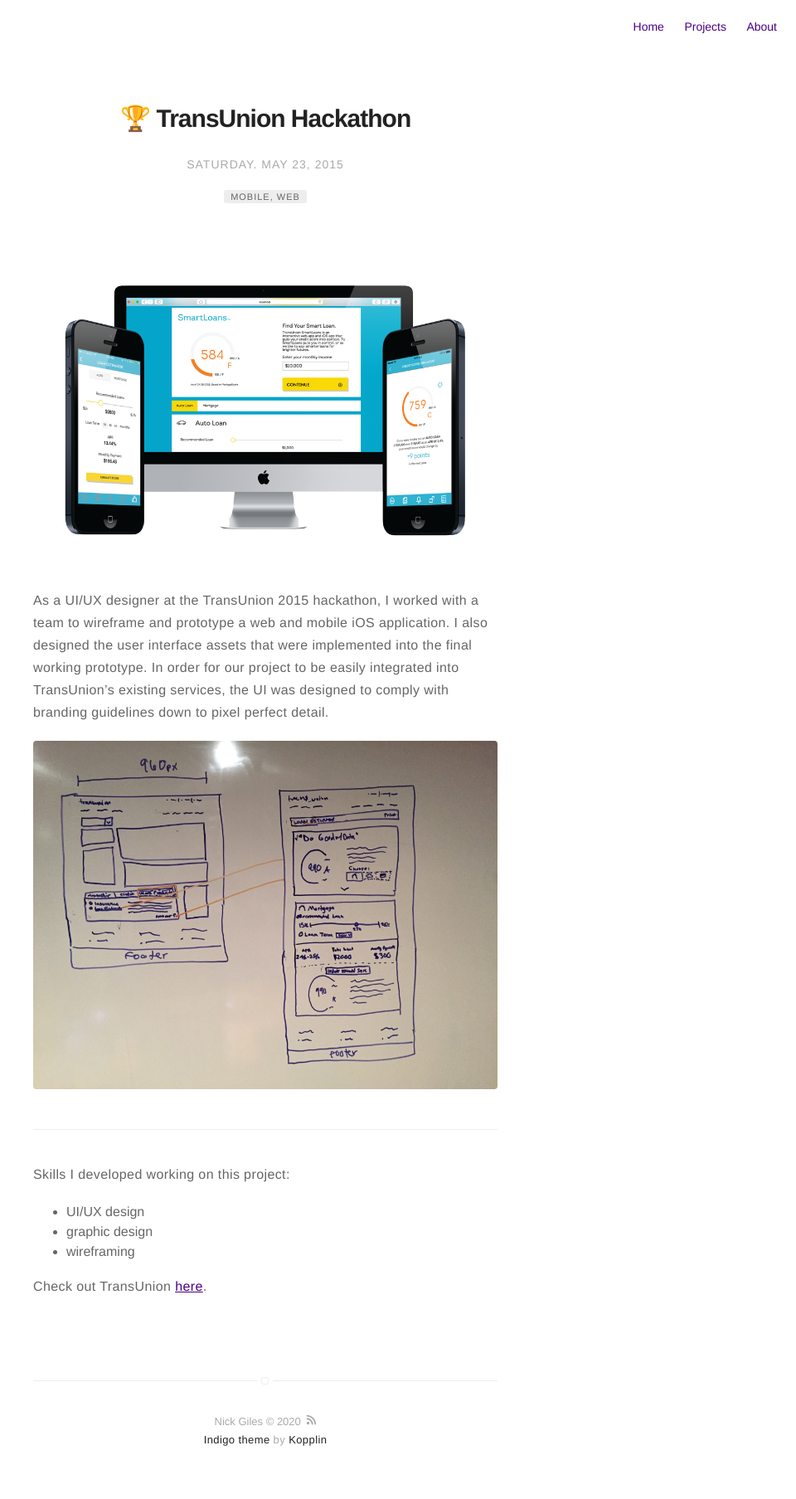
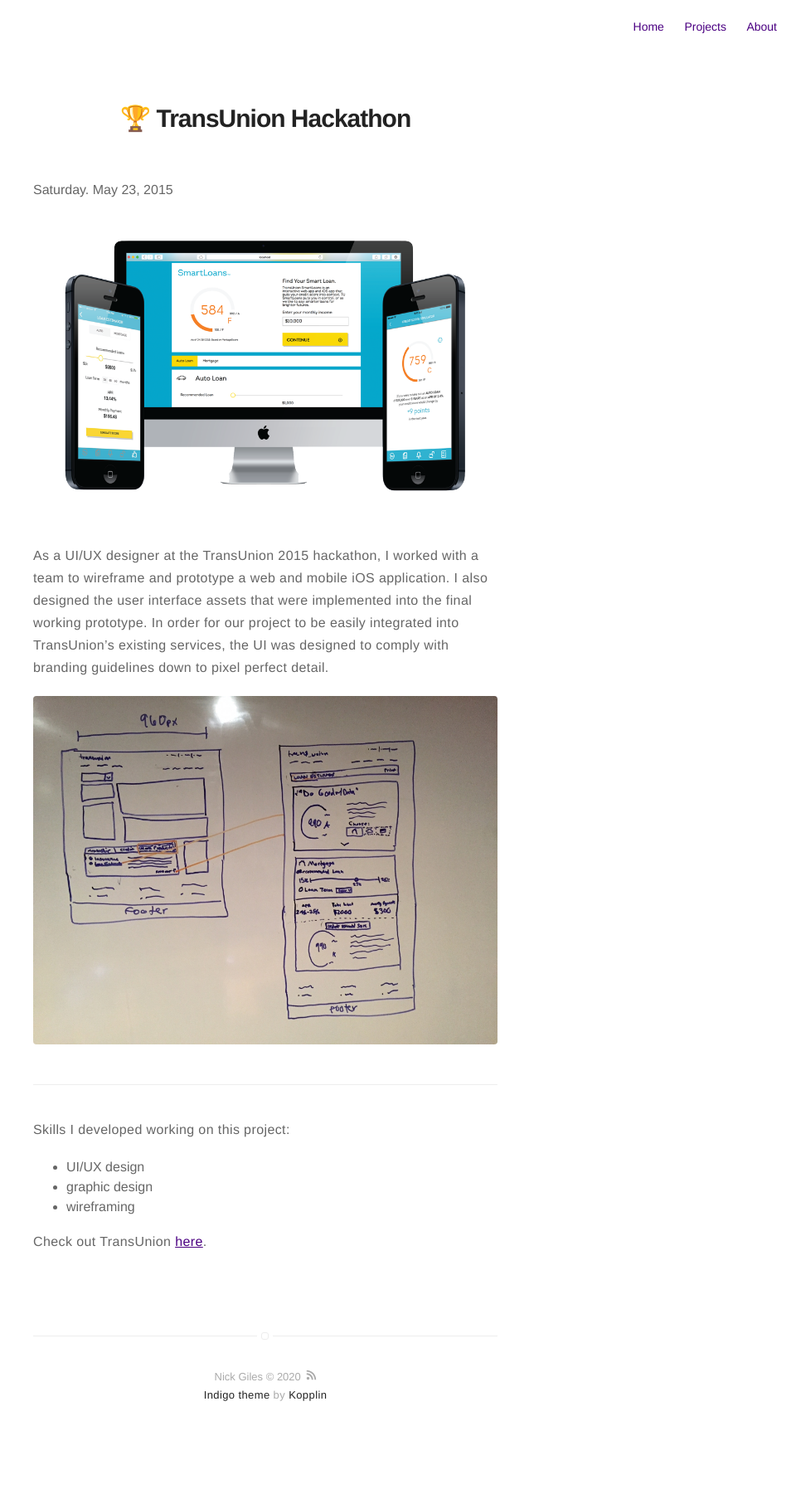
Before and after one commit to Nicholasdgiles/nicholasgiles.github.io, a Jekyll site: the page built from _posts/2015-05-23-transunion-hackathon.markdown, in a window 1280 px wide. Shown: the whole page at 83% size, without its empty margins (320-1280 px from the left). Built offline with Jekyll 4.4.1, drawn with Linux system fonts in a browser that asks for light colours; emoji names are drawn with the system emoji font; after the commit the page ends 1753 px from its top, so only the background shows below that.

Commit message:
remove tags

```diff
--- a/_config.yml
+++ b/_config.yml
@@ -90,7 +90,7 @@
 read-time: false
 
 # do you want to show the "tags" inside the posts?
-show-tags: true
+show-tags: false
 
 # related posts inside a post?
 related: true
--- a/_posts/2015-05-23-transunion-hackathon.markdown
+++ b/_posts/2015-05-23-transunion-hackathon.markdown
@@ -2,7 +2,7 @@
 title: ":trophy: TransUnion Hackathon"
 layout: post
 date: 2015-05-23 22:10
-tag: mobile, web
+tag:
 image: #
 headerImage: false
 projects: true
```
